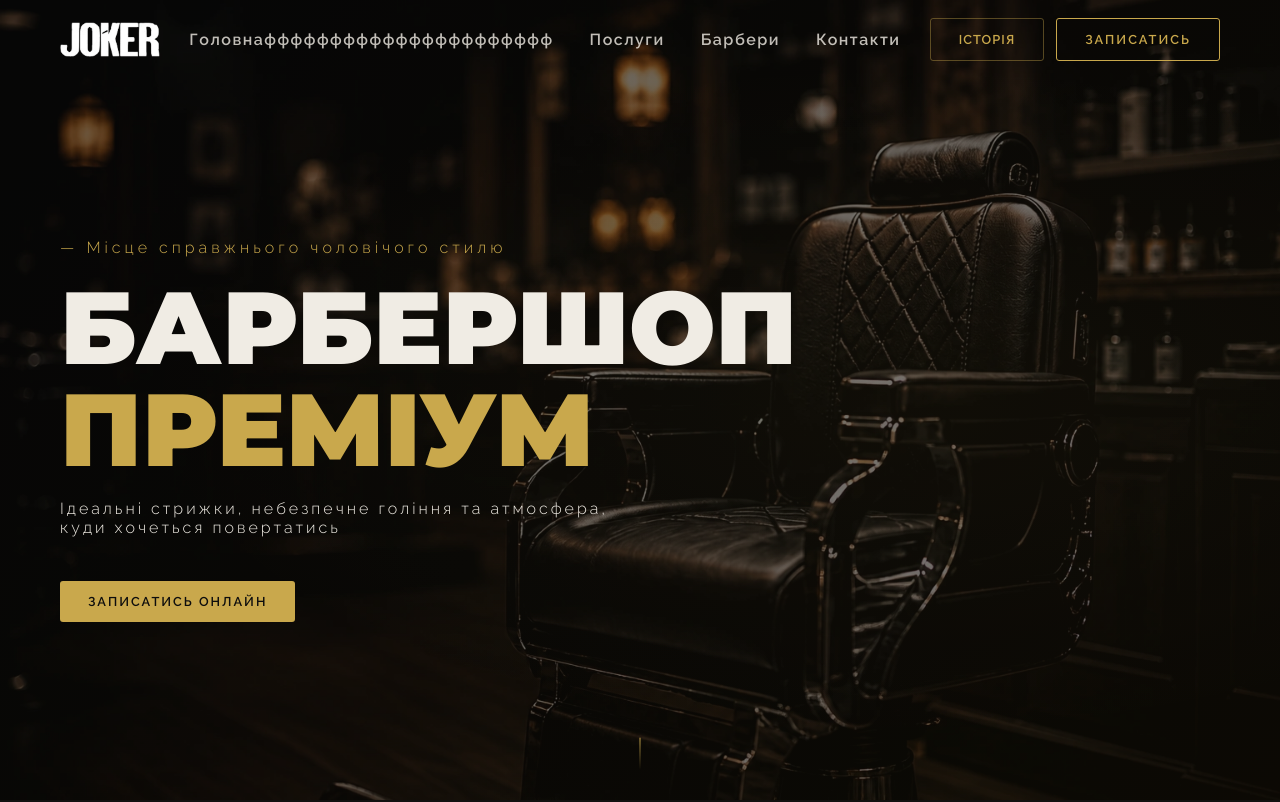
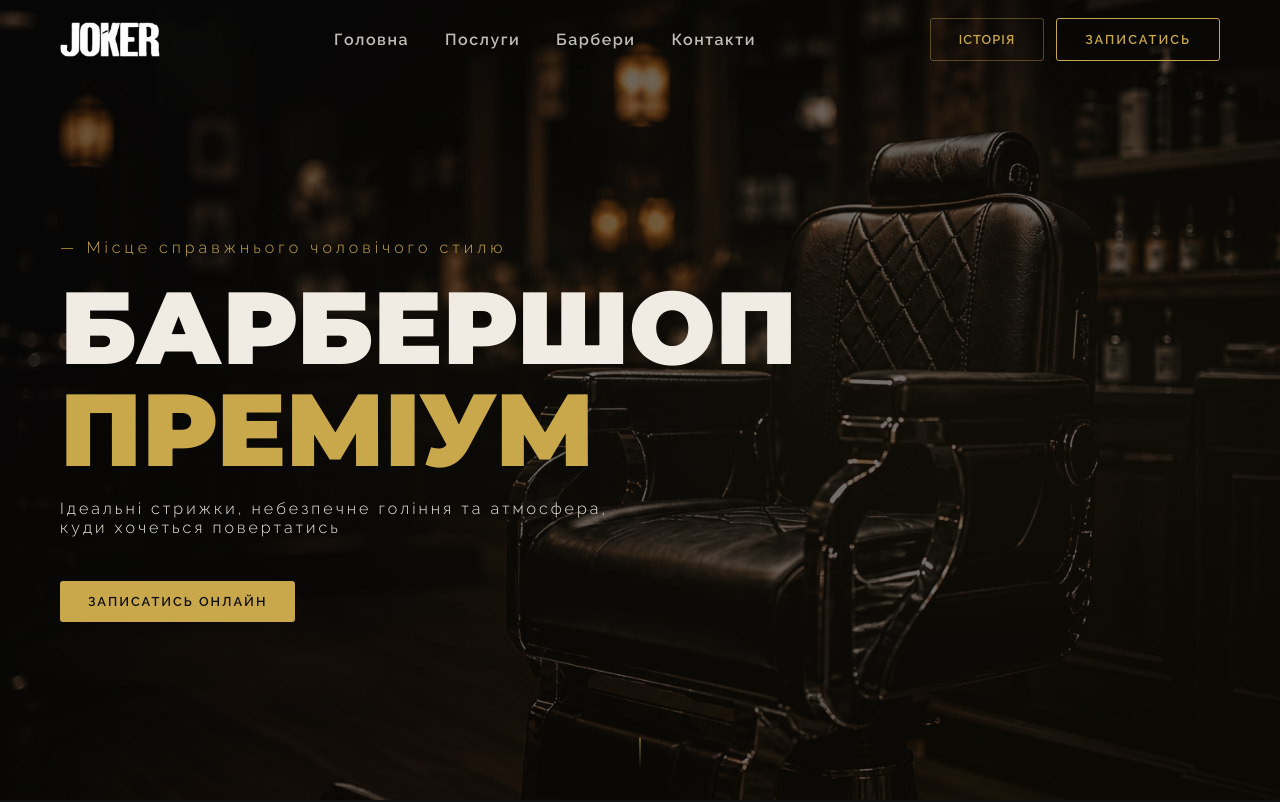
Before and after one commit to Den4ik-2003/Joker-Barbershop, a plain HTML site: page index.html in a window 1280 px wide. Shown: the top 802 px of the page. Drawn offline with nearby package versions, Linux system fonts and the light colour scheme.

Commit message:
Deploy update from Telegram

```diff
--- a/index.html
+++ b/index.html
@@ -19,7 +19,7 @@
         <img src="images/logo.webp" loading="lazy" alt="Logo" />
       </div>
       <nav class="nav__links">
-        <a href="#hero">Головнафффффффффффффффффффффф</a>
+        <a href="#hero">Головна</a>
         <a href="#services">Послуги</a>
         <a href="#masters">Барбери</a>
         <a href="#contacts">Контакти</a>
```
